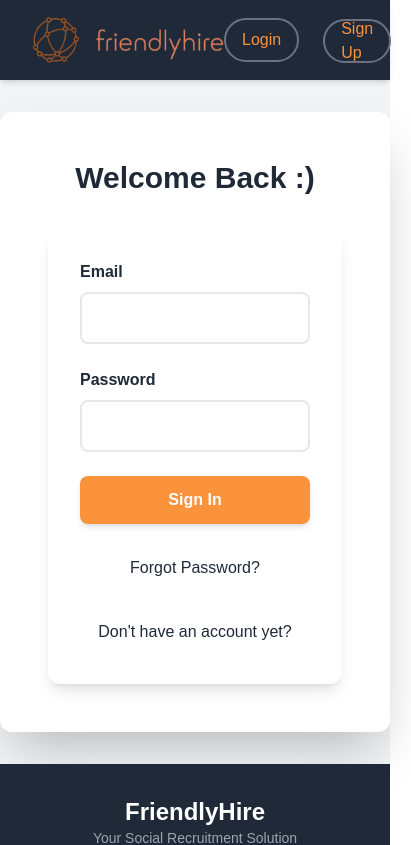
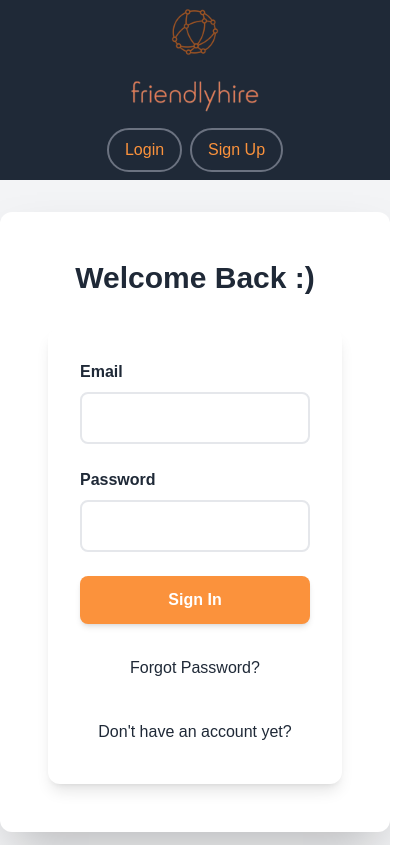
Before and after one commit to chagit03440/FriendlyHire, a Next.js app: page /pages/login in a window 390 px wide. Shown: the top 845 px of the page, 411 px wide, since content can reach past the window. Built offline with nearby package versions, Linux system fonts and the light colour scheme; no server answers.

Commit message:
fix responsive

```diff
--- a/src/app/components/common/ConnectingBackground.tsx
+++ b/src/app/components/common/ConnectingBackground.tsx
@@ -111,7 +111,7 @@
                    transform hover:-translate-y-0.5 transition-all duration-200
                    focus:outline-none focus:ring-4 focus:ring-orange-200"
                     onClick={() => router.push("/pages/login")} >
-                    Enter
+                    Continue Your Journey →
                 </button>
             </div>
         </div>
--- a/src/app/components/layout/nav/Logo.tsx
+++ b/src/app/components/layout/nav/Logo.tsx
@@ -1,4 +1,3 @@
-// components/nav/Logo.tsx
 import Image from "next/image";
 import { useRouter } from "next/navigation";
 
@@ -7,13 +6,11 @@
 
   return (
     <div
-      className="flex items-center space-x-4"
+      className="flex flex-col items-center justify-center w-full md:flex-row md:items-center md:justify-start md:w-auto" // Center on small screens, align left on larger screens
       onClick={() => router.push("/pages/home")}
     >
       {/* Smaller logo with transparency */}
-      <div className="relative w-12 h-12 ml-8 opacity-60">
-        {" "}
-        {/* Smaller size and opacity set to 80% */}
+      <div className="relative w-12 h-12 opacity-60">
         <Image
           src="/imgs/logo2.png"
           alt="FriendlyHire Logo"
@@ -24,7 +21,7 @@
         />
       </div>
       {/* Increased size for bigger text */}
-      <div className="relative w-32 mt-2 h-16">
+      <div className="relative w-32 mt-2 md:mt-0 h-16">
         <Image
           src="/friendlyhire-text.png"
           alt="FriendlyHire Text"
--- a/src/app/components/layout/nav/NavBar.tsx
+++ b/src/app/components/layout/nav/NavBar.tsx
@@ -44,20 +44,23 @@
   }, [isOpen, mail]);
 
   return (
-    <nav className="flex items-center justify-between bg-gray-800 text-white shadow-md relative h-20">
+    <nav className="flex flex-wrap items-center justify-between bg-gray-800 text-white shadow-md px-4 py-2 md:h-20">
       <Logo />
-      <div className="flex items-center gap-4">
+      <div className="flex flex-wrap items-center justify-center gap-2 w-full md:w-auto">
         {role ? (
-          <div className="flex items-center gap-4">
+          <div className="flex flex-wrap items-center justify-center gap-2 md:gap-4">
+            {/* Home Button */}
             <NavButton
               href="/pages/home"
               text={
-                <div className="flex flex-col items-center justify-center text-center p-2">
-                  <IoHome className="text-xl mt-3" />
-                  <span className="text-xs mb-2">Home</span>
+                <div className="flex flex-col items-center justify-center text-center px-1 md:px-2">
+                  <IoHome className="text-lg md:text-xl mt-1 md:mt-2" />
+                  <span className="text-xs md:text-sm">Home</span>
                 </div>
               }
             />
+
+            {/* Avatar and User Menu */}
             <div className="nav-menu relative">
               <AvatarButton onClick={toggleMenu} />
               <UserMenu
@@ -71,16 +74,24 @@
             </div>
           </div>
         ) : (
-          <>
-            <NavButton href="/pages/login" text="Login" />
-            <div className="relative mr-5 ml-2">
-              <NavButton href="/pages/signup" text="Sign Up" />
-            </div>
-          </>
+          <div className="flex flex-wrap items-center justify-center gap-2 md:gap-4">
+            {/* Login Button */}
+            <NavButton
+              href="/pages/login"
+              text="Login"
+            />
+
+            {/* Sign-Up Button */}
+            <NavButton
+              href="/pages/signup"
+              text="Sign Up"
+            />
+          </div>
         )}
       </div>
     </nav>
   );
+
 };
 
 export default NavBar;
--- a/src/app/components/profile/Profile.tsx
+++ b/src/app/components/profile/Profile.tsx
@@ -198,23 +198,24 @@
                 </div>
               )}
             </div>
+          </div>
+
+        )}
+      </div>
+
+      <div className="mt-6 flex justify-end space-x-4">
         {/* Add Resume Button */}
-            {!((profileData as ICandidate).fileUrl) && isEditing && (
-              <div className="mt-4 flex justify-center">
+        {!((profileData as ICandidate).fileUrl) && (
+          <div className="flex">
             <button
-                  className="bg-orange-400 text-white px-4 py-2 rounded hover:bg-orange-300"
+              className="bg-orange-400 text-white px-4 py-2 rounded-md hover:bg-orange-300"
               onClick={() => router.push("/pages/home/candidate/uploadResume")}
             >
               Add Resume
             </button>
           </div>
         )}
-          </div>
-
-        )}
-      </div>
-
-      <div className="mt-6 flex justify-end space-x-4">
+        <div>
           {isEditing ? (
             <ButtonLink onClick={handleSave} text="Save" />
           ) : (
@@ -222,6 +223,7 @@
           )}
         </div>
       </div>
+    </div>
   );
 };
 
--- a/src/app/components/resume/ResumeControlBar.tsx
+++ b/src/app/components/resume/ResumeControlBar.tsx
@@ -82,8 +82,9 @@
   return (
     <>
       <Toaster />
-      <div className="sticky bottom-0 left-0 right-0 flex h-[var(--resume-control-bar-height)] items-center justify-center px-[var(--resume-padding)] text-gray-600 lg:justify-between">
-        <div className="flex items-center gap-2">
+      <div className="sticky bottom-0 left-0 right-0 flex flex-wrap items-center justify-center gap-3 px-4 py-2 text-gray-600 sm:px-[var(--resume-padding)] lg:justify-between">
+        {/* Left Section: Scale Controls */}
+        <div className="flex flex-wrap items-center gap-3">
           <MagnifyingGlassIcon className="h-5 w-5" aria-hidden="true" />
           <input
             type="range"
@@ -95,10 +96,10 @@
               setScaleOnResize(false);
               setScale(Number(e.target.value));
             }}
-            className="w-32 accent-orange-400"
+            className="w-36 sm:w-40 accent-orange-400"
           />
-          <div className="w-10">{`${Math.round(scale * 100)}%`}</div>
-          <label className="hidden items-center gap-1 lg:flex">
+          <div className="w-12 text-center">{`${Math.round(scale * 100)}%`}</div>
+          <label className="hidden items-center gap-2 lg:flex">
             <input
               type="checkbox"
               className="mt-0.5 h-4 w-4 accent-orange-400"
@@ -108,8 +109,10 @@
             <span className="select-none">Autoscale</span>
           </label>
         </div>
+
+        {/* Middle Section: Download Button */}
         <a
-          className="ml-1 flex items-center gap-1 rounded-md border border-gray-300 px-3 py-0.5 hover:bg-gray-100 lg:ml-4"
+          className="flex items-center gap-2 rounded-md border border-gray-300 px-3 py-1 text-sm hover:bg-gray-100"
           href={instance.url || "#"}
           download={fileName}
           onClick={(e) => {
@@ -122,16 +125,18 @@
           <ArrowDownTrayIcon className="h-4 w-4" />
           <span className="whitespace-nowrap">Download Resume</span>
         </a>
+
+        {/* Right Section: Save Button */}
         <button
-          className="ml-4 flex items-center gap-1 rounded-md bg-orange-400 px-3 py-0.5 text-white hover:bg-orange-500 w-full sm:w-auto"
+          className="flex w-full items-center justify-center gap-2 rounded-md bg-orange-400 px-4 py-2 text-white hover:bg-orange-500 sm:w-auto"
           onClick={handleSaveResume}
         >
-          <span className="whitespace-nowrap">Save Resume</span>
+          <span className="whitespace-nowrap text-sm">Save Resume</span>
         </button>
-
       </div>
     </>
   );
+
 };
 
 /**
```
Lines whose indentation alone changed are shown as unchanged.
